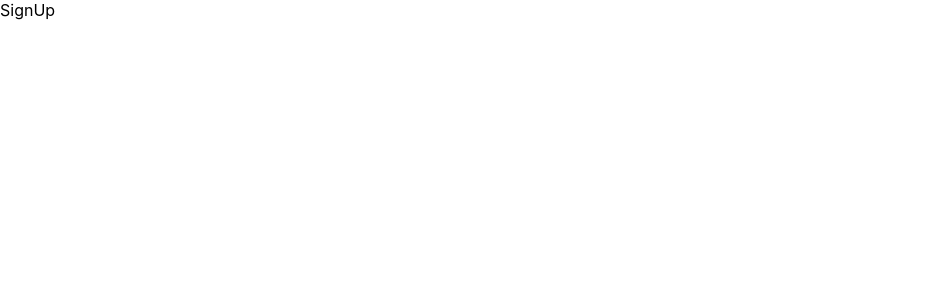
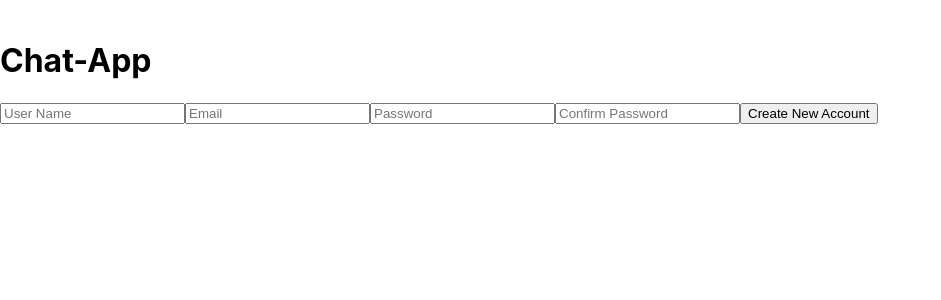
Before and after one commit to Fayjul/chat-app, a React (Create React App) app in the folder frontend/: page /signup in a window 1280 px wide. Shown: the top 300 px of the page, without its empty margins (0-941 px from the left). Built offline with nearby package versions, Linux system fonts and the light colour scheme.

Commit message:
SignUp page 50%

```diff
--- a/frontend/src/pages/SignUp/SignUp.js
+++ b/frontend/src/pages/SignUp/SignUp.js
@@ -1,5 +1,53 @@
 import React from 'react';
+import styled from 'styled-components';
 
-export default function SignUp() {
-  return <div>SignUp</div>;
-}
+const SignUp = () => {
+  const handleSubmit = (event) => {
+    event.preventDefault();
+    alert('form');
+  };
+  const handleChange = (event) => {
+    console.log('Hello');
+  };
+  return (
+    <>
+      <FormContainer>
+        <form onSubmit={(event) => handleSubmit(event)}>
+          <div className="brand">
+            <img src="" alt=""></img>
+            <h1>Chat-App</h1>
+          </div>
+          <input
+            type="text"
+            placeholder="User Name"
+            name="username"
+            onChange={(e) => handleChange(e)}
+          />
+          <input
+            type="email"
+            placeholder="Email"
+            name="email"
+            onChange={(e) => handleChange(e)}
+          />
+          <input
+            type="password"
+            placeholder="Password"
+            name="password"
+            onChange={(e) => handleChange(e)}
+          />
+          <input
+            type="password"
+            placeholder="Confirm Password"
+            name="confirmPassword"
+            onChange={(e) => handleChange(e)}
+          />
+          <button type="submit"> Create New Account</button>
+        </form>
+      </FormContainer>
+    </>
+  );
+};
+
+const FormContainer = styled.div``;
+
+export default SignUp;
```
